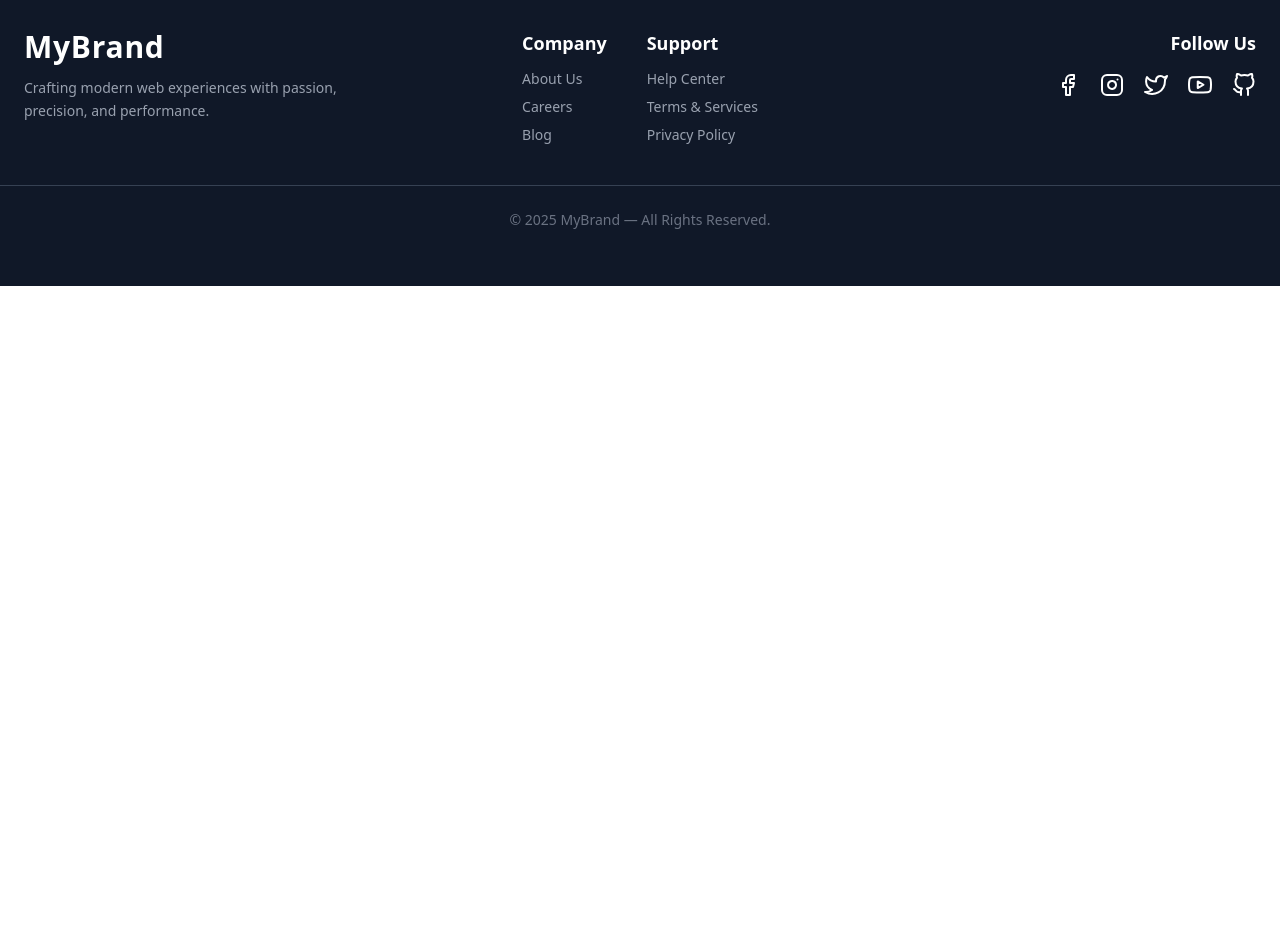
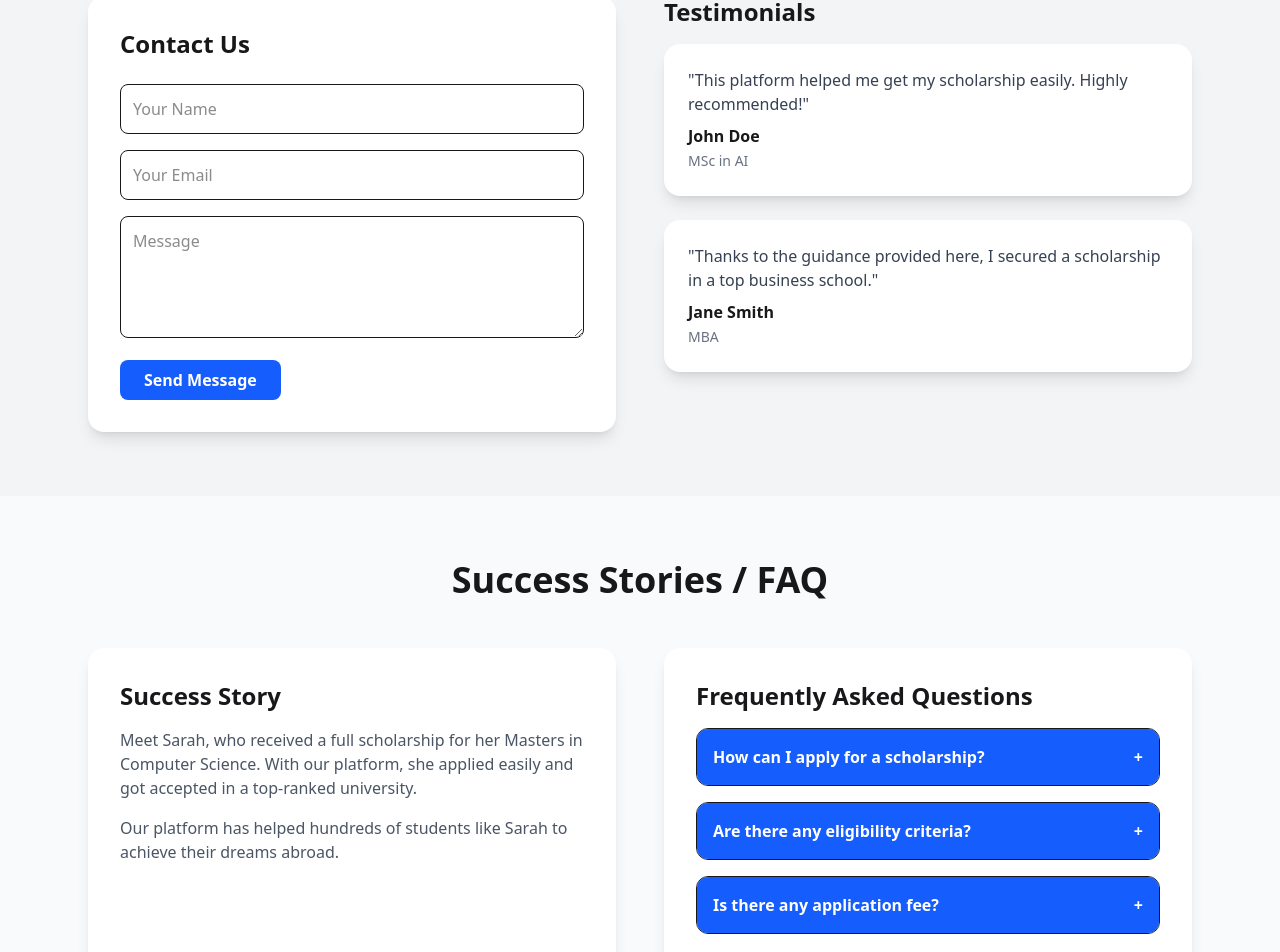
Before and after one commit to md-mahmudu1-hasan/scholarStream-client, a React (Vite) app: page / in a window 1280 px wide. Shown: the part 560-1512 px from the top of the page. Before the commit the page ends 846 px from the top, so only its background shows below. Built offline with nearby package versions, Linux system fonts and the light colour scheme; no server answers.

Commit message:
add success FAQ and Topscallership

```diff
--- a/package.json
+++ b/package.json
@@ -11,6 +11,7 @@
   },
   "dependencies": {
     "@tailwindcss/vite": "^4.1.17",
+    "@tanstack/react-query": "^5.90.12",
     "axios": "^1.13.2",
     "firebase": "^12.6.0",
     "react": "^19.2.0",
--- /dev/null
+++ b/src/Pages/Home/ContactTestimonials.jsx
@@ -0,0 +1,71 @@
+import React from "react";
+
+const ContactTestimonials = () => {
+  const testimonials = [
+    {
+      name: "John Doe",
+      role: "MSc in AI",
+      message:
+        "This platform helped me get my scholarship easily. Highly recommended!",
+    },
+    {
+      name: "Jane Smith",
+      role: "MBA",
+      message:
+        "Thanks to the guidance provided here, I secured a scholarship in a top business school.",
+    },
+  ];
+
+  return (
+    <section className="py-16 bg-gray-100">
+      <div className="max-w-6xl mx-auto px-6">
+        <div className="grid md:grid-cols-2 gap-12">
+          {/* Contact Form */}
+          <div className="bg-white p-8 rounded-2xl shadow-lg">
+            <h3 className="text-2xl font-semibold mb-6">Contact Us</h3>
+            <form className="space-y-4">
+              <input
+                type="text"
+                placeholder="Your Name"
+                className="w-full border p-3 rounded-lg focus:outline-none focus:ring-2 focus:ring-blue-600"
+              />
+              <input
+                type="email"
+                placeholder="Your Email"
+                className="w-full border p-3 rounded-lg focus:outline-none focus:ring-2 focus:ring-blue-600"
+              />
+              <textarea
+                placeholder="Message"
+                className="w-full border p-3 rounded-lg focus:outline-none focus:ring-2 focus:ring-blue-600"
+                rows="4"
+              ></textarea>
+              <button
+                type="submit"
+                className="bg-blue-600 text-white font-semibold py-2 px-6 rounded-lg hover:bg-blue-700 transition-colors duration-300"
+              >
+                Send Message
+              </button>
+            </form>
+          </div>
+
+          {/* Testimonials */}
+          <div className="space-y-6">
+            <h3 className="text-2xl font-semibold mb-4">Testimonials</h3>
+            {testimonials.map((testi, index) => (
+              <div
+                key={index}
+                className="bg-white p-6 rounded-2xl shadow-lg"
+              >
+                <p className="text-gray-700 mb-2">"{testi.message}"</p>
+                <h4 className="font-semibold">{testi.name}</h4>
+                <span className="text-sm text-gray-500">{testi.role}</span>
+              </div>
+            ))}
+          </div>
+        </div>
+      </div>
+    </section>
+  );
+};
+
+export default ContactTestimonials;
--- a/src/Pages/Home/Home.jsx
+++ b/src/Pages/Home/Home.jsx
@@ -1,13 +1,18 @@
 import React from "react";
 import useAuth from "../../Hooks/useAuth";
 import Banner from "./Banner";
+import Topscallership from "./Topscallership";
+import ContactTestimonials from "./ContactTestimonials";
+import SuccessFAQ from "./SuccessFAQ";
 
 const Home = () => {
   const { user } = useAuth();
-  console.log(user);
 
   return <div className="bg-gray-200 mt-17">
     <Banner></Banner>
+    <Topscallership></Topscallership>
+    <ContactTestimonials></ContactTestimonials>
+    <SuccessFAQ></SuccessFAQ>
   </div>;
 };
 
--- /dev/null
+++ b/src/Pages/Home/SuccessFAQ.jsx
@@ -0,0 +1,78 @@
+import React, { useState } from "react";
+
+const SuccessFAQ = () => {
+  const faqs = [
+    {
+      question: "How can I apply for a scholarship?",
+      answer:
+        "You can apply through our platform by filling out the online application form and submitting the required documents.",
+    },
+    {
+      question: "Are there any eligibility criteria?",
+      answer:
+        "Yes, each scholarship has its own eligibility criteria. Please check the details before applying.",
+    },
+    {
+      question: "Is there any application fee?",
+      answer:
+        "Most scholarships are free to apply. Some may have nominal fees.",
+    },
+  ];
+
+  const [openIndex, setOpenIndex] = useState(null);
+
+  const toggleFAQ = (index) => {
+    setOpenIndex(openIndex === index ? null : index);
+  };
+
+  return (
+    <section className="py-16 bg-gray-50">
+      <div className="max-w-6xl mx-auto px-6">
+        <h2 className="text-3xl md:text-4xl font-bold text-center mb-12">
+          Success Stories / FAQ
+        </h2>
+
+        <div className="grid md:grid-cols-2 gap-12">
+          <div className="bg-white p-8 rounded-2xl shadow-lg">
+            <h3 className="text-2xl font-semibold mb-4">Success Story</h3>
+            <p className="text-gray-600 mb-4">
+              Meet Sarah, who received a full scholarship for her Masters in
+              Computer Science. With our platform, she applied easily and got
+              accepted in a top-ranked university.
+            </p>
+            <p className="text-gray-600">
+              Our platform has helped hundreds of students like Sarah to achieve
+              their dreams abroad.
+            </p>
+          </div>
+
+          <div className="bg-white p-8 rounded-2xl shadow-lg">
+            <h3 className="text-2xl font-semibold mb-4">
+              Frequently Asked Questions
+            </h3>
+            <div className="space-y-4">
+              {faqs.map((faq, index) => (
+                <div key={index} className="border rounded-xl overflow-hidden">
+                  <button
+                    onClick={() => toggleFAQ(index)}
+                    className="w-full text-left p-4 bg-blue-600 text-white font-semibold flex justify-between items-center"
+                  >
+                    {faq.question}
+                    <span>{openIndex === index ? "-" : "+"}</span>
+                  </button>
+                  {openIndex === index && (
+                    <div className="p-4 bg-gray-50 text-gray-700">
+                      {faq.answer}
+                    </div>
+                  )}
+                </div>
+              ))}
+            </div>
+          </div>
+        </div>
+      </div>
+    </section>
+  );
+};
+
+export default SuccessFAQ;
--- /dev/null
+++ b/src/Pages/Home/Topscallership.jsx
@@ -0,0 +1,77 @@
+import { useQuery } from "@tanstack/react-query";
+import React from "react";
+import useAxios from "../../Hooks/useAxios";
+import { Link } from "react-router";
+
+const Topscallership = () => {
+  const axiosInstance = useAxios();
+
+  const fetchScholarships = async () => {
+    const response = await axiosInstance.get("/scolership");
+    return response.data;
+  };
+
+  const { data, isLoading, isError, error } = useQuery({
+    queryKey: ["scholarships"],
+    queryFn: fetchScholarships,
+  });
+
+  const topScholarships = data?.slice(0, 6);
+
+  if (isLoading) return <p>Loading scholarships...</p>;
+  if (isError) return <p>Error: {error?.message}</p>;
+
+  return (
+    <div className="max-w-screen-2xl mx-auto px-4">
+      <h1 className="text-3xl font-bold py-6 text-center">Top Scholarships</h1>
+      <div className="grid grid-cols-1 md:grid-cols-3 gap-8 p-6">
+        {topScholarships?.map((scholar) => (
+          <div
+            key={scholar.id || scholar.scholarshipName}
+            className="bg-white border border-gray-200 rounded-2xl shadow-lg overflow-hidden hover:shadow-2xl transition-shadow duration-300 flex flex-col"
+          >
+            <div className="relative overflow-hidden">
+              <img
+                src={scholar.universityImage}
+                alt={scholar.scholarshipName}
+                className="h-52 w-full object-cover rounded-t-2xl transform group-hover:scale-105 transition-transform duration-500"
+              />
+              <div className="absolute inset-0 bg-gradient-to-t from-black/40 to-transparent flex items-end p-3">
+                <span className="text-white font-semibold text-sm md:text-base drop-shadow-md">
+                  Rank: {scholar.worldRank || "-"}
+                </span>
+              </div>
+            </div>
+            <div className="p-5 flex-1 flex flex-col justify-between">
+              <div>
+                <h2 className="text-xl md:text-2xl font-bold text-gray-900 mb-2">
+                  {scholar.scholarshipName}
+                </h2>
+                <p className="text-sm text-gray-500 mb-1">
+                  <span className="font-semibold">Category:</span>{" "}
+                  {scholar.category || "International"}
+                </p>
+                <p className="text-sm text-gray-500 mb-1">
+                  <span className="font-semibold">Location:</span>{" "}
+                  {scholar.location}
+                </p>
+                <p className="text-sm text-gray-500 mb-3">
+                  <span className="font-semibold">Application Fees:</span>{" "}
+                  {scholar.applicationFees || "Free"}
+                </p>
+              </div>
+              <Link
+                to={`/scholarship/${scholar.id}`}
+                className="mt-4 w-full text-center bg-gradient-to-r from-blue-600 to-indigo-600 text-white font-semibold py-2 px-4 rounded-xl hover:scale-105 hover:shadow-lg transition-transform duration-300"
+              >
+                View Details
+              </Link>
+            </div>
+          </div>
+        ))}
+      </div>
+    </div>
+  );
+};
+
+export default Topscallership;
--- /dev/null
+++ b/src/Pages/Navber/Navber.css
@@ -0,0 +1,3 @@
+.active {
+    border-bottom: 2px solid #000;
+}
--- a/src/Pages/Navber/Navber.jsx
+++ b/src/Pages/Navber/Navber.jsx
@@ -1,7 +1,8 @@
 import { useState } from "react";
 import { FiMenu, FiX } from "react-icons/fi";
-import { Link, Links } from "react-router";
+import { Link, Links, NavLink } from "react-router";
 import Container from "../../Shared/Container";
+import "./Navber.css";
 
 export default function Navbar() {
   const [mobileOpen, setMobileOpen] = useState(false);
@@ -35,21 +36,21 @@ export default function Navbar() {
 
           {/* Desktop Menu */}
           <ul className="hidden md:flex items-center space-x-8 text-[15px] font-medium text-gray-700">
-            <Link
+            <NavLink
               to="/"
               onClick={handleMenuClick}
               className="hover:text-blue-700 cursor-pointer transition"
             >
               Home
-            </Link>
+            </NavLink>
 
-            <Link
+            <NavLink
               to="/all-scholarships"
               onClick={handleMenuClick}
               className="hover:text-blue-700 cursor-pointer transition"
             >
               All Scholarships
-            </Link>
+            </NavLink>
 
             <Link
               to="/login"
--- a/src/main.jsx
+++ b/src/main.jsx
@@ -5,12 +5,17 @@ import { RouterProvider } from 'react-router'
 import { router } from './Routes/routes'
 import AuthProvider from './Authentication/AuthProvider/AuthProvider'
 import { Toaster } from 'react-hot-toast'
+import { QueryClient, QueryClientProvider } from '@tanstack/react-query'
+
+const queryClient = new QueryClient()
 
 createRoot(document.getElementById('root')).render(
   <StrictMode>
+    <QueryClientProvider client={queryClient}>
     <AuthProvider>
     <RouterProvider router={router} />
     <Toaster />
     </AuthProvider>
+    </QueryClientProvider>
   </StrictMode>,
 )
```
Also changed, not shown: 1 other file (tests, documents, lock files or other folders).
